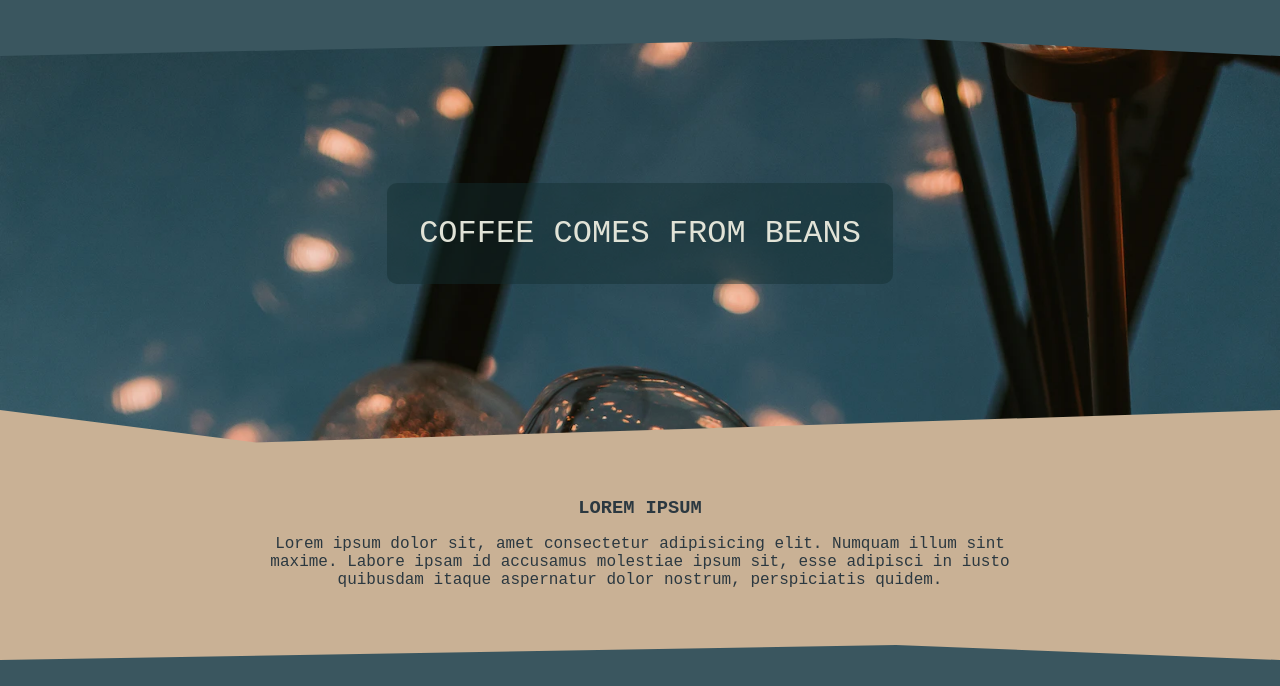
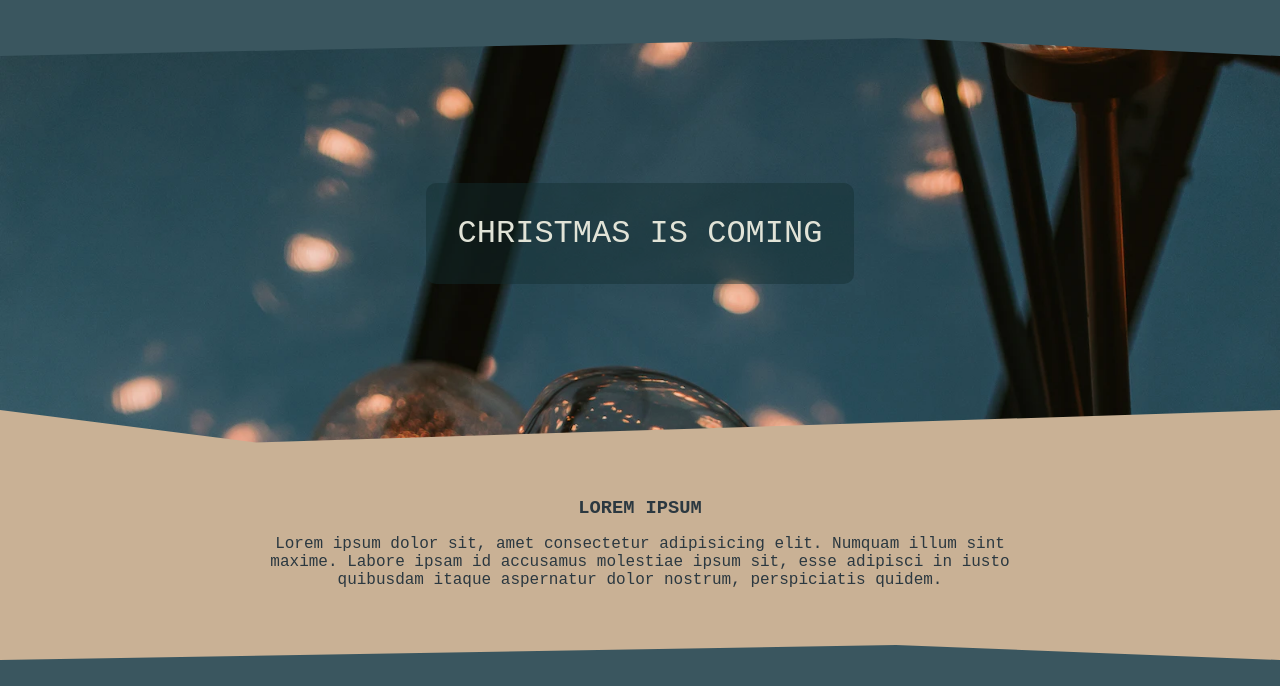
Before and after one commit to mariliist/candleshop, a plain HTML site: page index.html in a window 1280 px wide. Shown: the part 1434-2120 px from the top of the page. Drawn offline with Linux system fonts and the light colour scheme; a web font is replaced by a local one.

Commit message:
first commit

```diff
--- a/index.html
+++ b/index.html
@@ -49,7 +49,7 @@
 
         <div class="origin-image">
             <div class="origin-image__link">
-                <a class="originlink" href="#">Coffee comes from beans</a>
+                <a class="originlink" href="#">Christmas is coming</a>
             </div>
         </div>
 
```
